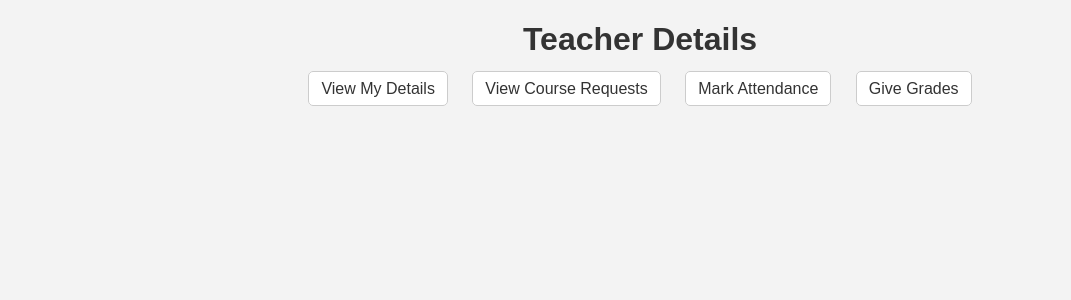
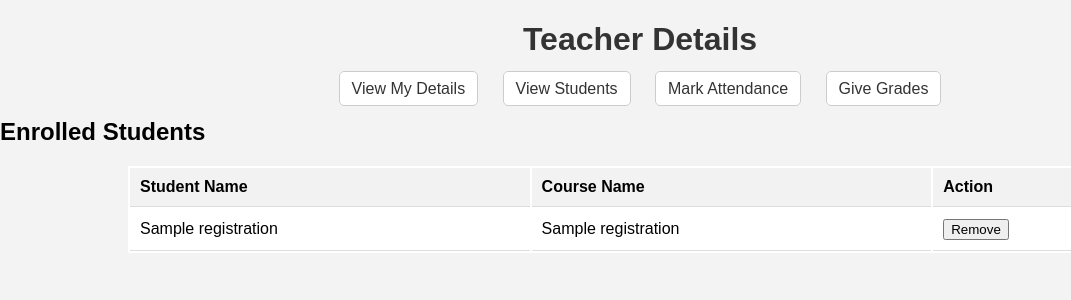
Before and after one commit to rooshanriaz/Student-Management-System, a Flask app: page /teacher in a window 1280 px wide. Shown: the top 300 px of the page, without its empty margins (0-1071 px from the left). Run offline with Flask 3, Linux system fonts and the light colour scheme; the visitor is signed in with stand-in values (Sample User, id 1); a database or web service that is not in the repository returns one stand-in record (values such as "Sample title"); some libraries are stand-ins or nearby versions.

Commit message:
added option to remove students from courses and also updated UI

```diff
--- a/app.py
+++ b/app.py
@@ -341,6 +341,72 @@ def view_courses():
         return render_template('student.html', registered_courses=registered_courses)
     else:
         return "Email not found in session"
+@app.route('/view-students')
+def view_students():
+    email = session.get('email')
+
+    if email:
+        cursor = db_connection.cursor()
+
+        # Retrieve teacher details based on the email
+        cursor.execute("SELECT teacher_name, email, teacher_position FROM Teachers WHERE email = %s", (email,))
+        teacher_data = cursor.fetchone()
+
+        if teacher_data:
+            # Prepare the teacher details dictionary
+            teacher_details = {
+                'teacher_name': teacher_data[0],
+                'email': teacher_data[1],
+                'teacher_position': teacher_data[2]
+            }
+
+            # Retrieve students enrolled in courses taught by the teacher
+            cursor.execute(
+                "SELECT s.student_name, r.course_name FROM registrations r "
+                "JOIN Students s ON r.registration_number = s.registration_number "
+                "WHERE r.teacher_name = %s",
+                (teacher_data[0],)
+            )
+            enrolled_students = [{'student_name': row[0], 'course_name': row[1]} for row in cursor.fetchall()]
+
+            # Pass teacher details and enrolled students to the template
+            return render_template('teacher.html', teacher_details=teacher_details, enrolled_students=enrolled_students)
+        else:
+            return "Teacher details not found."
+    else:
+        return "Email not found in session."
+
+@app.route('/remove-student', methods=['POST'])
+def remove_student():
+    email = session.get('email')
+
+    if not email:
+        return "Email not found in session"
+
+    # Extract data from the form
+    course_name = request.form['course_name']
+    student_name = request.form['student_name']
+
+    cursor = db_connection.cursor()
+
+    # Find the student's registration number
+    cursor.execute("SELECT registration_number FROM Students WHERE student_name = %s", (student_name,))
+    registration_number = cursor.fetchone()
+
+    if registration_number:
+        registration_number = registration_number[0]
+
+        # Remove the student from the course in the registrations table
+        cursor.execute(
+            "DELETE FROM registrations WHERE registration_number = %s AND course_name = %s",
+            (registration_number, course_name)
+        )
+        db_connection.commit()
+    else:
+        return f"Student '{student_name}' not found."
+
+    # Redirect back to the students' list page
+    return redirect(url_for('view_students'))
 
 
 @app.route('/student')
@@ -360,18 +426,39 @@ def student():
 
 @app.route('/teacher')
 def teacher():
-    # Retrieve the email from the session or any other source where it's stored
     email = session.get('email')
 
     if email:
-        # Fetch teacher details based on the provided email
-        teacher_details = get_teacher_details(email)
+        cursor = db_connection.cursor()
 
-        # Render the teacher.html template with the retrieved teacher details
-        return render_template('teacher.html', teacher_details=teacher_details)
+        # Retrieve the teacher's details based on their email
+        cursor.execute("SELECT teacher_name, email, teacher_position FROM Teachers WHERE email = %s", (email,))
+        teacher_data = cursor.fetchone()
+
+        if teacher_data:
+            # Create a dictionary to store the details
+            teacher_details = {
+                'teacher_name': teacher_data[0],
+                'email': teacher_data[1],
+                'teacher_position': teacher_data[2]
+            }
+
+            # Fetch the students enrolled in the teacher's courses if needed
+            cursor.execute(
+                "SELECT s.student_name, r.course_name FROM registrations r "
+                "JOIN Students s ON r.registration_number = s.registration_number "
+                "WHERE r.teacher_name = %s",
+                (teacher_data[0],)
+            )
+            enrolled_students = [{'student_name': row[0], 'course_name': row[1]} for row in cursor.fetchall()]
+
+            # Render the teacher.html template and include all necessary data
+            return render_template('teacher.html', teacher_details=teacher_details, enrolled_students=enrolled_students)
+        else:
+            return "Teacher details not found."
     else:
-        # Handle the case where the email is not found
-        return "Email not found"
+        return "Email not found in session."
+
 
 @app.route('/admin')
 def admin():
--- a/templates/teacher.html
+++ b/templates/teacher.html
@@ -73,12 +73,12 @@
     <h1>Teacher Details</h1>
     <ul>
         <li><a href="#" onclick="toggleDetails()">View My Details</a></li>
-        <li><a href="/view-courses">View Course Requests</a></li> <!-- Added register courses option -->
-        <li><a href="/Mark-attendance">Mark Attendance</a></li>
-        <li><a href="/Give-grades">Give Grades</a></li>
+        <li><a href="/view-students">View Students</a></li>
+        <li><a href="/mark-attendance">Mark Attendance</a></li>
+        <li><a href="/give-grades">Give Grades</a></li>
     </ul>
 
-    <!-- This is the table for displaying teacher details -->
+    <!-- Table for displaying teacher details -->
     <table border="1" id="detailsTable" style="display: none;">
         <tbody>
             <tr>
@@ -98,6 +98,38 @@
 
     <p id="noDetailsMsg" style="text-align: center; display: none;">No teacher found.</p>
 
+    <!-- Enrolled Students -->
+    {% if enrolled_students %}
+    <h2>Enrolled Students</h2>
+    <table>
+        <thead>
+            <tr>
+                <th>Student Name</th>
+                <th>Course Name</th>
+                <th>Action</th>
+            </tr>
+        </thead>
+        <tbody>
+            {% for student in enrolled_students %}
+            <tr>
+                <td>{{ student.student_name }}</td>
+                <td>{{ student.course_name }}</td>
+                <td>
+                    <!-- Form to remove the student -->
+                    <form action="/remove-student" method="POST">
+                        <input type="hidden" name="course_name" value="{{ student.course_name }}">
+                        <input type="hidden" name="student_name" value="{{ student.student_name }}">
+                        <button type="submit">Remove</button>
+                    </form>
+                </td>
+            </tr>
+            {% endfor %}
+        </tbody>
+    </table>
+    {% else %}
+    <p>No students are currently enrolled in your courses.</p>
+    {% endif %}
+
     <script>
         function toggleDetails() {
             var table = document.getElementById("detailsTable");
```
